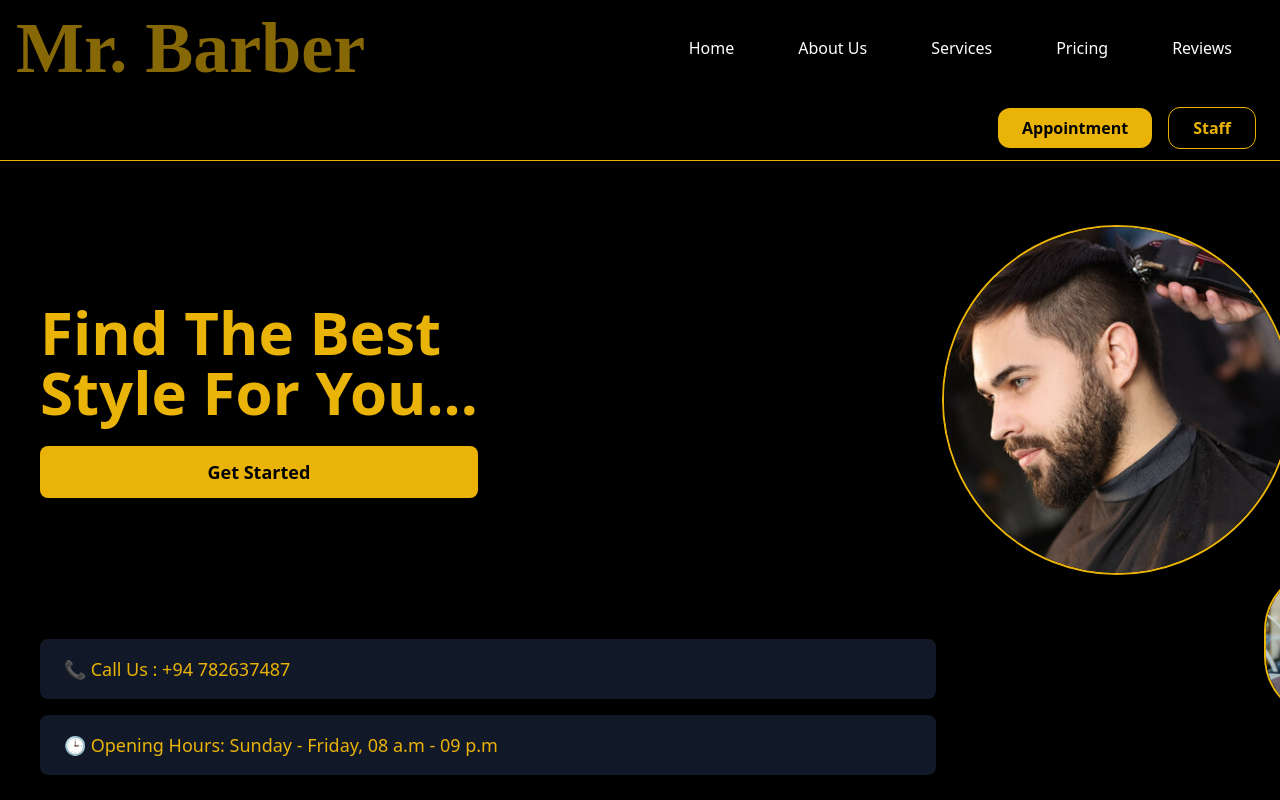
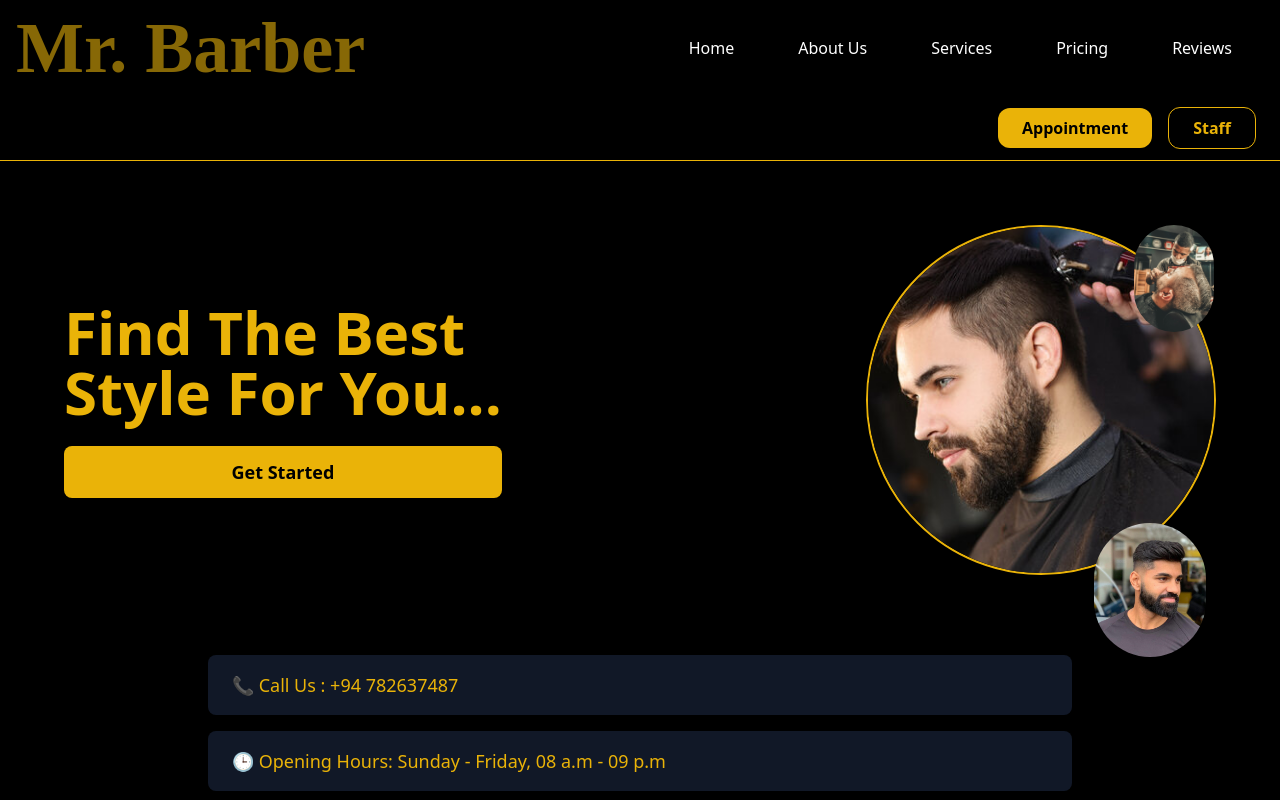
Before and after one commit to PawaniMekhala/mr_barber, a React (Create React App) app: page / in a window 1280 px wide. Shown: the top 800 px of the page. Built offline with nearby package versions, Linux system fonts and the light colour scheme; a web font is replaced by a local one.

Commit message:
style: adjust positioning and spacing for better layout

```diff
--- a/src/components/Home.jsx
+++ b/src/components/Home.jsx
@@ -5,10 +5,10 @@ import Home3 from "../assets/home_img/home3.jpg";
 
 const Home = () => {
   return (
-    <div className="bg-black text-white min-h-screen flex flex-col px-6 sm:px-10 py-16 overflow-hidden">
+    <div className="relative bg-black text-white min-h-screen flex flex-col px-4 sm:px-10 py-16 overflow-hidden">
       {/* Text Section */}
-      <div className="flex flex-col lg:flex-row w-full max-w-6xl">
-        <div className=" flex flex-col justify-center">
+      <div className="flex flex-col lg:flex-row w-full max-w-6xl mx-auto items-center">
+        <div className=" flex flex-col justify-center text-center lg:text-left">
           {/* Main Text */}
           <h1 className="text-4xl sm:text-5xl lg:text-6xl font-bold text-yellow-500 leading-tight">
             Find The Best <br /> Style For You...
@@ -20,44 +20,44 @@ const Home = () => {
         </div>
 
         {/*  Image Section*/}
-        <div className="flex justify-center relative mt-10 lg:mt-0 lg:ml-auto">
+        <div className="flex justify-center relative mt-10 lg:mt-0 lg:ml-auto w-full lg:w-auto">
           {/* Main Image */}
-          <div className="relative overflow-hidden lg:right-[-100px] w-[250px] h-[300px] sm:w-[300px] md:w-[350px] h-[250px] sm:h-[300px] md:h-[350px] ">
+          <div className="relative w-[250px] sm:w-[300px] md:w-[350px] h-[250px] sm:h-[300px] md:h-[350px] overflow-hidden rounded-full border-2 border-yellow-500">
             <img
               src={Home1}
               alt="Haircut"
-              className="w-full h-full rounded-full border-2 border-yellow-500 object-cover"
+              className="w-full h-full object-cover"
             />
           </div>
 
           {/* Small Top Right Image */}
-          <div className="absolute top-1 right-[-50px] sm:right-[-100px] lg:right-[-250px] w-16 sm:w-24 h-16 sm:h-24 ">
+          <div className="absolute top-0 right-[10px] sm:right-[20px] lg:right-[2px] w-16 sm:w-20 h-16 sm:h-20 ">
             <img
               src={Home2}
               alt="Side Haircut"
-              className="rounded-full border-2 border-yellow-500 object-cover"
+              className="rounded-full border-1 border-yellow-500 object-cover"
             />
           </div>
 
           {/* Small Bottom Left Image */}
-          <div className="absolute bottom-[-80px] sm:bottom-[-120px] right-[-50px] sm:right-[-100px] lg:right-[-200px] w-24 h-24 sm:w-32 sm:h-32 ">
+          <div className="absolute bottom-[-40px] sm:bottom-[-60px] right-[10px] sm:right-[20px] lg:right-[10px] w-20 h-20 sm:w-28 sm:h-28">
             <img
               src={Home3}
               alt="Beard Trim"
-              className="rounded-full border-2 border-yellow-500 object-cover"
+              className="rounded-full border-1 border-yellow-500 object-cover"
             />
           </div>
         </div>
       </div>
 
       {/* Contact Section */}
-      <div className="mt-16 w-full max-w-4xl">
-        <div className="bg-gray-900 px-6 py-4 rounded-lg flex items-center gap-4 mb-4">
+      <div className="mt-20 w-full max-w-4xl mx-auto px-4">
+        <div className="bg-gray-900 px-6 py-4 rounded-lg flex flex-col sm:flex-row items-center gap-4 mb-4 text-center sm:text-left">
           <span className="text-yellow-500 text-lg font-medium">
             📞 Call Us : +94 782637487
           </span>
         </div>
-        <div className="bg-gray-900 px-6 py-4 rounded-lg flex items-center gap-4">
+        <div className="bg-gray-900 px-6 py-4 rounded-lg flex flex-col sm:flex-row items-center gap-4 text-center sm:text-left">
           <span className="text-yellow-500 text-lg font-medium">
             🕒 Opening Hours: Sunday - Friday, 08 a.m - 09 p.m
           </span>
```
